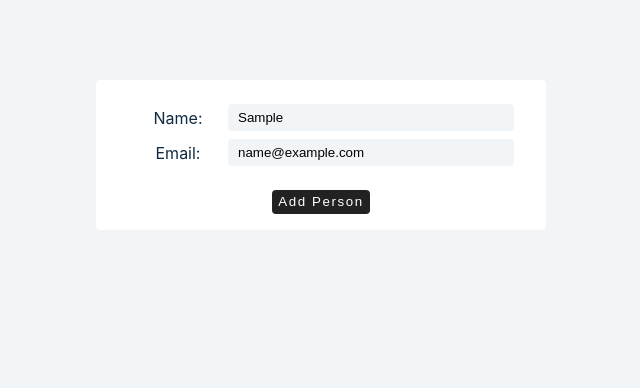
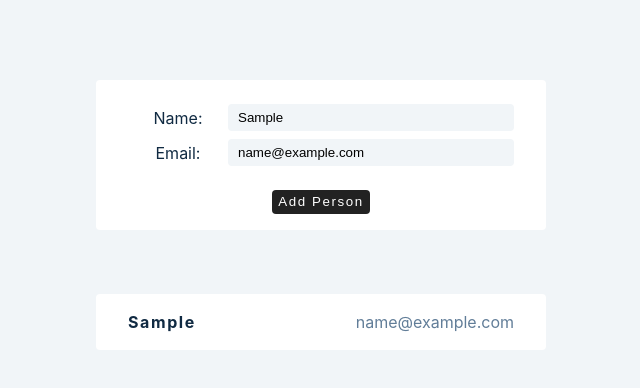
Before and after one commit to kindeme/Reacthooks, a React (Create React App) app in the folder reactAdvanced/: page / in a window 1280 px wide. Both pictures are taken after typing "Sample", "name@example.com" into the empty fields and a click on the button "Add Person". Shown: the top 388 px of the page, without its empty margins (319-959 px from the left). Built offline with nearby package versions, Linux system fonts and the light colour scheme.

Commit message:
add item to the list

```diff
--- a/reactAdvanced/src/tutorial/4-forms/setup/1-controlled-inputs.js
+++ b/reactAdvanced/src/tutorial/4-forms/setup/1-controlled-inputs.js
@@ -8,9 +8,19 @@
 const ControlledInputs = () => {
   const [firstName, setFirstName] = useState("");
   const [email, setEmail] = useState("");
+  const [people, setPeople] = useState([]);
   const handleSubmit = (e) => {
     e.preventDefault();
-    console.log("hello-world");
+    console.log(firstName, email);
+    if (firstName && email) {
+      const person = { id: new Date().getTime().toString, firstName, email };
+      setPeople((people) => {
+        return [...people, person];
+      });
+    } else {
+      setFirstName("");
+      setEmail("");
+    }
   };
   return (
     <>
@@ -38,6 +48,15 @@
           </div>
           <button type="submit">add person</button>
         </form>
+        {people.map((person) => {
+          const { id, firstName, email } = person;
+          return (
+            <div className="item" key={id}>
+              <h4>{firstName}</h4>
+              <p>{email}</p>
+            </div>
+          );
+        })}
       </article>
     </>
   );
```
